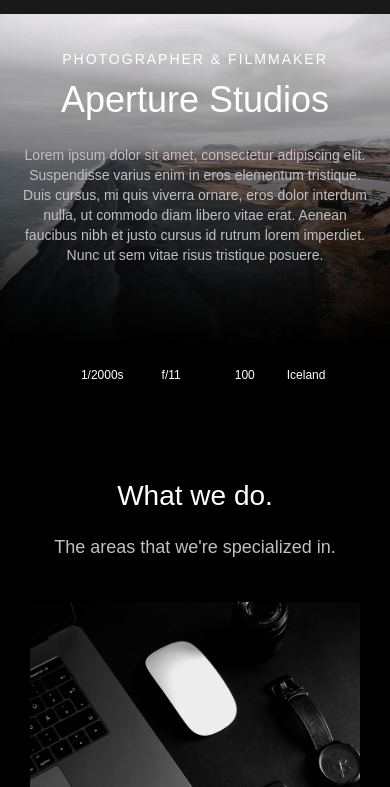
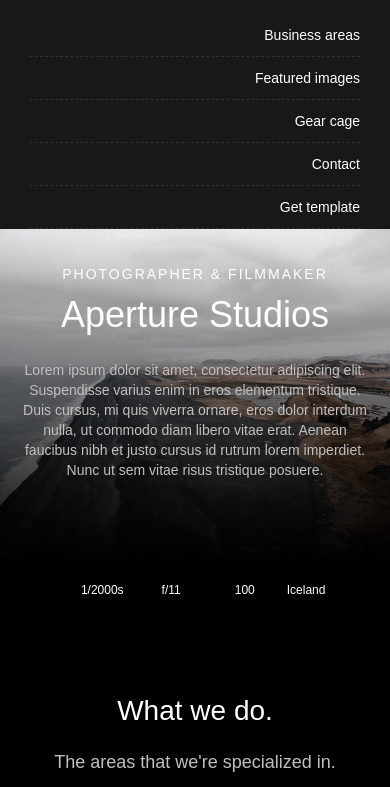
Before and after one commit to onlyketch/aperture, a website: page source/index.html in a window 390 px wide. Both pictures are taken after a click on the element 345 px from the left and 35 px from the top of the page. Shown: the part 57-844 px from the top of the page. Drawn offline with nearby package versions, Linux system fonts and the light colour scheme; files that its build step writes are made by us from their sources; a web font is replaced by a local one.

Commit message:
Свертсано адаптивное меню, добавлено js переключение

```diff
--- a/source/css/_base.scss
+++ b/source/css/_base.scss
@@ -113,3 +113,26 @@ h3 {
 		text-align: center;
 	}
 }
+
+.hidden {
+	display: flex;
+	flex-direction: column;
+	background-color: #181818;
+	height: 0; //215px;
+	padding: 0 30px;
+	box-sizing: border-box;
+	transition: height .3s linear;
+	&__nav {
+		display: flex;
+		justify-content: flex-end;
+		align-items: center;
+		flex: 1 0 auto;
+		text-decoration: none;
+		color: #FFFFFF;
+		border-bottom: 1px dashed #333333;
+	}
+}
+
+.hidden-visible {
+	height: 215px;
+}
--- a/source/index.html
+++ b/source/index.html
@@ -34,6 +34,14 @@
 		</div>
 	</header>
 
+	<nav class="hidden">
+		<a href="#" class="hidden__nav">Business areas</a>
+		<a href="#" class="hidden__nav">Featured images</a>
+		<a href="#" class="hidden__nav">Gear cage</a>
+		<a href="#" class="hidden__nav">Contact</a>
+		<a href="#" class="hidden__nav">Get template</a>
+	</nav>
+
 	<section class="hero">
 		<div class="hero__text">
 			<div class="preheader">Photographer & Filmmaker</div>
@@ -68,7 +76,7 @@
 			</div>
 			<div class="works__items">
 				<div class="works__item">
-					<img src="images/work1.jpg" alt="" class="works__image">
+					<img src="images/work1.jpg" alt="" class="works__image" loading="lazy">
 					<div class="works__info">
 						<div class="works__name">Product Photography</div>
 						<div class="works__text">Cras commodo consequat orci, in convallis risus egestas non. Nulla efficitur auctor hendrerit. Etiam ut orci varius, faucibus libero ac, cursus quam.</div>
@@ -76,7 +84,7 @@
 					</div>
 				</div>
 				<div class="works__item">
-					<img src="images/work2.jpg" alt="" class="works__image">
+					<img src="images/work2.jpg" alt="" class="works__image" loading="lazy">
 					<div class="works__info">
 						<div class="works__name">Architecture Photography</div>
 						<div class="works__text">Aenean porta neque eget consequat fringilla. Vestibulum ultrices, orci nec egestas pharetra, ligula est semper enim, nec auctor sapien leo nec purus. Fusce tincidunt aliquet sapien, sit amet rhoncus leo imperdiet nec.</div>
@@ -84,7 +92,7 @@
 					</div>
 				</div>
 				<div class="works__item">
-					<img src="images/work3.jpg" alt="" class="works__image">
+					<img src="images/work3.jpg" alt="" class="works__image" loading="lazy">
 					<div class="works__info">
 						<div class="works__name">Drone Photography</div>
 						<div class="works__text">Mauris euismod elit et nisi ultrices, ut faucibus orci tincidunt. Duis tristique sed lorem a vestibulum. Cras commodo consequat orci, in convallis risus egestas non. Nulla efficitur auctor hendrerit. Etiam ut orci varius, faucibus libero ac, cursus quam.</div>
@@ -92,7 +100,7 @@
 					</div>
 				</div>
 				<div class="works__item">
-					<img src="images/work4.jpg" alt="" class="works__image">
+					<img src="images/work4.jpg" alt="" class="works__image" loading="lazy">
 					<div class="works__info">
 						<div class="works__name">Wildlife Photography</div>
 						<div class="works__text">Lorem ipsum dolor sit amet, consectetur adipiscing elit. Nullam scelerisque aliquam odio et faucibus. Nulla rhoncus feugiat eros quis consectetur. Morbi neque ex, condimentum dapibus congue et, vulputate ut ligula. Vestibulum sit amet urna turpis.</div>
@@ -236,7 +244,7 @@
 		<div class="container">
 			<div class="footer__top">
 				<div class="footer__top-left">
-					<img src="images/logo.png" alt="Aperture" width="128" height="31">
+					<img src="images/logo.png" alt="Aperture" width="128" height="31" loading="lazy">
 					<div class="footer__slogan">Photographers & videographers capturing the world around us.</div>
 				</div>
 				<div class="footer__top-right">
@@ -290,7 +298,7 @@
 
 
 
-
+	<script src="js/main.js"></script>
 
 </body>
 </html>
--- /dev/null
+++ b/source/js/main.js
@@ -0,0 +1,10 @@
+document.addEventListener('DOMContentLoaded', function() {
+
+	var burgerButton = document.querySelector('.header__burger'),
+		hiddenMenu = document.querySelector('.hidden');
+
+	burgerButton.addEventListener('click', function() {
+		hiddenMenu.classList.toggle('hidden-visible');
+	});
+
+});
```
